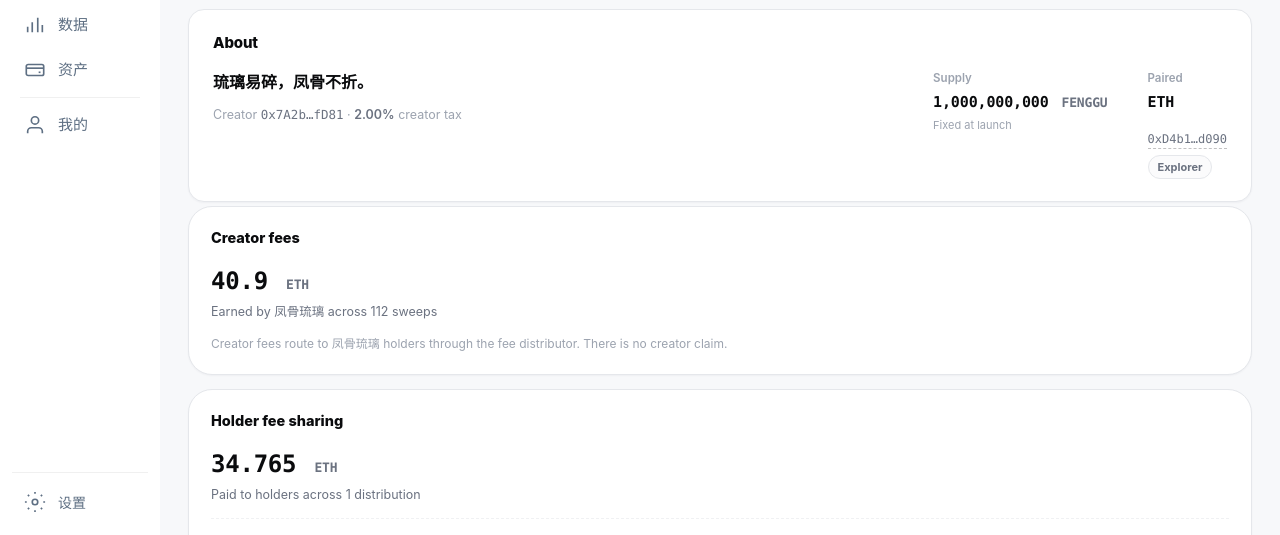
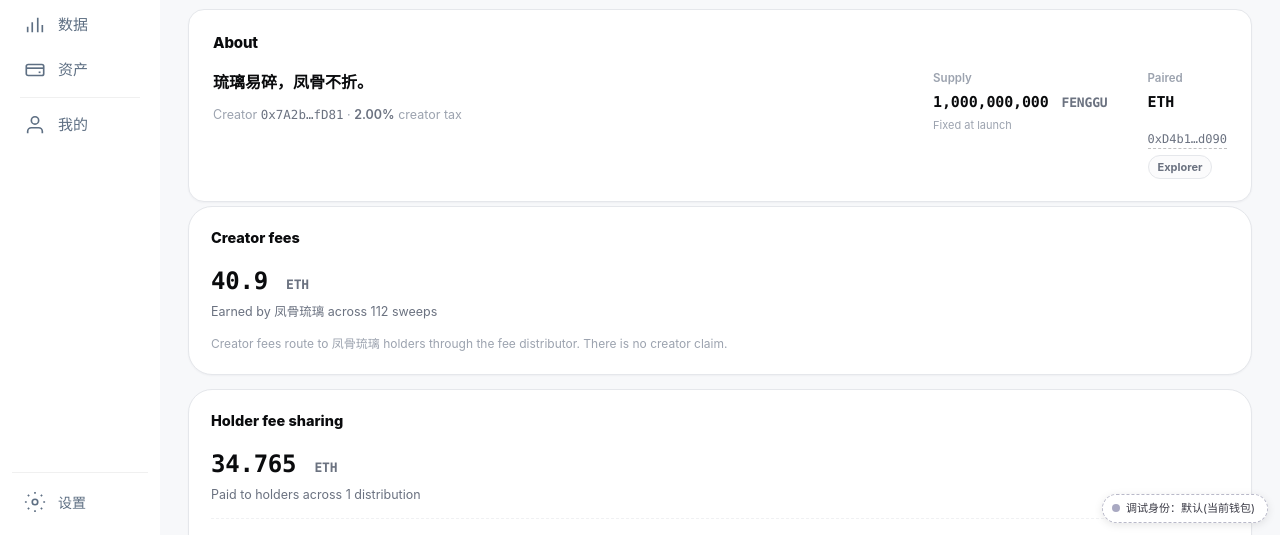
Before and after one commit to liujianyu57/StoryFun4.0, a plain HTML site: page coin-detail.html in a window 1280 px wide. Shown: the part 265-800 px from the top of the page. Drawn offline with Linux system fonts and the light colour scheme.

Commit message:
coin-detail: add debug identity toggle (creator/holder/bystander) to demo gated claim semantics

```diff
--- a/coin-detail.html
+++ b/coin-detail.html
@@ -609,6 +609,47 @@ var holders = [];
       Launch.toast(parts.length ? ('社区: ' + parts.join(' · ')) : '该币暂未设置社区链接', parts.length ? 'ok' : 'warn');
     }
     function fakeLink() { if (Launch && Launch.toast) Launch.toast('原型演示链接', 'ok'); }
+    var __divAmt = {};
+    // 调试身份（演示 Creator / Holder / 路人 门控语义）：localStorage sf_demo_role
+    function __demoRole() {
+      var r = ''; try { r = localStorage.getItem('sf_demo_role') || ''; } catch (e) {}
+      return (r === 'creator' || r === 'holder' || r === 'other') ? r : '';
+    }
+    function __demoHeldPct() {
+      var h2 = 0, s2 = coin.id || 'x', i2;
+      for (i2 = 0; i2 < s2.length; i2++) h2 = (h2 * 31 + s2.charCodeAt(i2)) >>> 0;
+      return 2 + (h2 % 6);
+    }
+    function __isMyCoin() {
+      var r = __demoRole();
+      if (r === 'creator') return true;
+      if (r === 'holder' || r === 'other') return false;
+      return !!(window.Launch && (Launch.USER.created || []).indexOf(coin.id) !== -1);
+    }
+    function __heldCoin() {
+      var r = __demoRole();
+      if (r === 'holder') return true;
+      if (r === 'creator' || r === 'other') return false;
+      var h = (window.Launch && Launch.USER.holdings) ? Launch.USER.holdings[coin.id] : null;
+      return !!(h && h.amount > 0);
+    }
+    function __divClaimed(id) {
+      try { var a = JSON.parse(localStorage.getItem('sf_div_claimed') || '[]'); return a.indexOf(id) !== -1; } catch (e) { return false; }
+    }
+    function __markDivClaimed(id) {
+      try { var a = JSON.parse(localStorage.getItem('sf_div_claimed') || '[]'); if (a.indexOf(id) === -1) { a.push(id); localStorage.setItem('sf_div_claimed', JSON.stringify(a)); } } catch (e) {}
+    }
+    function claimHolderDiv() {
+      var amt = __divAmt[coin.id];
+      if (!amt) { Launch.toast('当前无待领分红', 'warn'); return; }
+      if (window.Launch && Launch.USER) {
+        Launch.USER.eth += Launch.usdToEth(amt);
+        if (Launch.persist) Launch.persist();
+      }
+      __markDivClaimed(coin.id);
+      Launch.toast('已领取持有人分红 ' + Launch.fmtUsd(amt), 'ok');
+      renderMeta();
+    }
     function doClaim(id) {
       if (!Launch.isLoggedIn()) { openLoginModal(); return; }
       var r = Launch.claim(id);
@@ -855,22 +896,26 @@ var holders = [];
       if (toHolders) {
         html += '<p class="ff-hint">Creator fees route to ' + esc(nm) + ' holders through the fee distributor. There is no creator claim.</p>';
       } else {
-        // 创建者钱包路由：可领金额 + 收款地址 + Claim 按钮（pons 同款文案）
+        // 创建者钱包路由：可领金额 + 收款地址；仅部署者本人显示 Claim（pons 口径）
         html += '<div class="ff-assets">' + valHtml(claimable) +
           '<span class="ff-sub">Claimable now, across every launch paid to ' + esc(recv) + '</span></div>' +
           '<p class="ff-hint">Payable to ' + esc(recv) + '. Connect that wallet to claim.</p>' +
-          '<button class="btn btn-ghost ff-act" onclick="doClaim(\'' + esc(coin.id) + '\')">Claim</button>';
+          (__isMyCoin() ? '<button class="btn btn-ghost ff-act" onclick="doClaim(\'' + esc(coin.id) + '\')">Claim</button>' : '');
       }
       html += '</div>';
       // 卡 2：Holder fee sharing
       html += '<div class="card fee-card">' +
         '<div class="ff-head"><span class="ff-title">Holder fee sharing</span></div>';
       if (toHolders) {
+        __divAmt[coin.id] = r6(pot * (0.15 + ((h6 >>> 13) % 25) / 100));   // 演示：本钱包可领份额
         html += '<div class="ff-assets">' + valHtml(paid) +
           '<span class="ff-sub">Paid to holders across ' + dist + ' distribution' + (dist === 1 ? '' : 's') + '</span></div>' +
           '<div class="ff-assets">' + valHtml(pot) +
           '<span class="ff-sub">In the pot for the next distribution</span></div>' +
-          '<p class="ff-hint">Creator fees route to ' + esc(nm) + ' holders. Each holder claims their share from their profile menu.</p>';
+          '<p class="ff-hint">Creator fees route to ' + esc(nm) + ' holders. Each holder claims their share from their profile menu.</p>' +
+          ((__heldCoin() && !__divClaimed(coin.id))
+            ? '<button class="btn btn-ghost ff-act" onclick="claimHolderDiv()">Claim dividends</button>'
+            : (__divClaimed(coin.id) ? '<span class="ff-hint" style="margin:0">已领取本币分红</span>' : ''));
       } else {
         html += '<div class="ff-assets">' + valHtml(0) +
           '<span class="ff-sub">Routing off · 费当前归创建者钱包</span></div>' +
@@ -1000,14 +1045,16 @@ var holders = [];
     // ============ Holders ============
     function renderHolders() {
       var names = ['0x7A2b…fD81', '0x9F3c…aa12', '0x1D8a…b40e', '0xE45b…77c9', '0x33A1…c8f0', '0xB20f…9e01'];
-      var isCreatorMine = Launch.USER.created.indexOf(coin.id) !== -1;
-      var meHeld = Launch.USER.holdings[coin.id];
+      var isCreatorMine = __isMyCoin();
       var base = [28, 16, 11, 8, 6, 5];
       holders = base.map(function (p, i) {
         return { addr: names[i % names.length], pct: p, creator: i === 0 };
       });
       if (isCreatorMine) { holders[0].creator = true; holders[0].addr = 'Creator'; }
-      var myPct = meHeld ? Math.max(1, Math.round(meHeld.amount / 1e5)) : 0;
+      // “我”行跟随调试身份：默认按真实持仓；持有人演示态补占位行；创建者/路人态不显示
+      var myPct = 0, rRole = __demoRole();
+      if (rRole === 'holder') myPct = __demoHeldPct();
+      else if (!rRole) { var meHeld = Launch.USER.holdings[coin.id]; myPct = (meHeld && meHeld.amount > 0) ? Math.max(1, Math.round(meHeld.amount / 1e5)) : 0; }
       if (myPct) holders.push({ addr: '我', pct: myPct, me: true });
       var total = Math.min(99, holders.reduce(function (s, h) { return s + h.pct; }, 0));
       document.getElementById('holdersTotal').textContent = Launch.fmtNum(coin.holders || 0);
@@ -1075,6 +1122,37 @@ var holders = [];
     });
     document.getElementById('swapIn').addEventListener('input', updateQuote);
 
+    // 调试身份开关（演示创建者 / 持有人 / 路人 门控语义）
+    (function () {
+      var seq = ['', 'creator', 'holder', 'other'];
+      var names = { '': '默认(当前钱包)', creator: '创建者', holder: '持有人', other: '路人' };
+      var dots = { '': '#a9a9c2', creator: '#8b5cf6', holder: '#16a34a', other: '#f59e0b' };
+      var css = document.createElement('style');
+      css.textContent = '#cdbgPill{position:fixed;right:12px;bottom:12px;z-index:900;display:inline-flex;align-items:center;gap:6px;max-width:78vw;padding:6px 12px 6px 9px;border:1px dashed #b9b9c9;border-radius:999px;background:#fff;color:#3a3a45;font:11px/1.4 -apple-system,BlinkMacSystemFont,"SF Pro Text","PingFang SC",sans-serif;box-shadow:0 2px 8px rgba(0,0,0,.10);cursor:pointer;user-select:none;-webkit-user-select:none;white-space:nowrap;overflow:hidden;text-overflow:ellipsis}' +
+        '#cdbgPill .cdbg-dot{width:8px;height:8px;border-radius:50%;flex:none;transition:background .2s}' +
+        '@media (max-width:900px){#cdbgPill{bottom:78px}}';
+      document.head.appendChild(css);
+      var pill = document.createElement('button');
+      pill.id = 'cdbgPill';
+      pill.type = 'button';
+      pill.title = '切换演示身份：创建者 / 持有人 / 路人 —— 仅影响本页 Creator fees / Holder fee sharing 与持有人列表的门控显示';
+      function paint() {
+        var r = __demoRole();
+        pill.innerHTML = '<i class="cdbg-dot"></i>调试身份：' + names[r];
+        pill.querySelector('.cdbg-dot').style.background = dots[r];
+      }
+      pill.addEventListener('click', function () {
+        var r = __demoRole();
+        var nx = seq[(seq.indexOf(r) + 1) % seq.length];
+        try { localStorage.setItem('sf_demo_role', nx); } catch (e) {}
+        paint();
+        if (window.Launch && typeof coin !== 'undefined' && coin && typeof renderMeta === 'function') { renderMeta(); renderHolders(); }
+        Launch.toast('演示身份 → ' + names[nx] + (nx ? '（仅演示门控语义）' : '（恢复真实钱包）'), 'ok');
+      });
+      paint();
+      document.body.appendChild(pill);
+    })();
+
     window.onLaunchShellReady = function () {
       // 快捷按钮
       var qr = document.getElementById('quickRow');
```
